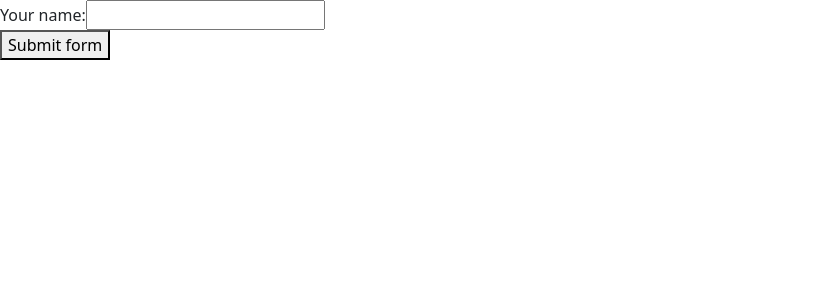
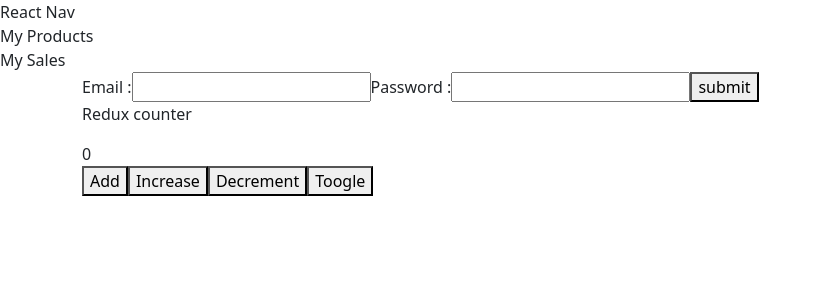
Before and after one commit to Panda-cry/learning_react, a React (Create React App) app in the folder lectures/: page / in a window 1280 px wide. Shown: the top 300 px of the page, without its empty margins (0-822 px from the left). Built offline with nearby package versions, Linux system fonts and the light colour scheme.

Commit message:
Redux first lecture

```diff
--- a/lectures/package.json
+++ b/lectures/package.json
@@ -3,6 +3,7 @@
   "version": "0.1.0",
   "private": true,
   "dependencies": {
+    "@reduxjs/toolkit": "^1.9.7",
     "@testing-library/jest-dom": "^5.17.0",
     "@testing-library/react": "^13.4.0",
     "@testing-library/user-event": "^13.5.0",
@@ -10,7 +11,10 @@
     "bootstrap-icons": "^1.11.1",
     "react": "^18.2.0",
     "react-dom": "^18.2.0",
+    "react-redux": "^8.1.3",
     "react-scripts": "^5.0.1",
+    "redux": "^4.2.1",
+    "redux-thunk": "^2.4.2",
     "web-vitals": "^2.1.4"
   },
   "scripts": {
--- a/lectures/src/App.js
+++ b/lectures/src/App.js
@@ -9,11 +9,18 @@ import ForwardCounter from "./lecture_15/components/ForwardCounter";
 import BackwardCounter from "./lecture_15/components/BackwardCounter";
 import useHttp from "./lecture_15/hooks/use-http";
 import SimpleFunction from "./lecture_16/SimpleInput";
-
+import CounterRedux from "./redux-demo-folder/CounterRedux";
+import { Provider, useSelector } from "react-redux";
+import store from "../src/redux-demo-folder/store/index";
+import NavBarRedux from "./redux-demo-folder/NavBarRedux";
+import AuthRedux from "./redux-demo-folder/AuthRedux";
 function App() {
+  const auth = useSelector((state) => state.auth.auth);
   return (
     <React.Fragment>
-      <SimpleFunction></SimpleFunction>
+      <NavBarRedux auth={auth}></NavBarRedux>
+      {!auth && <AuthRedux auth={auth} />}
+      <CounterRedux></CounterRedux>
     </React.Fragment>
   );
 }
@@ -22,6 +29,9 @@ export default App;
 
 {
   /*
+
+
+        <SimpleFunction></SimpleFunction>
   --------------------- Lecutres to 15
 
 
--- /dev/null
+++ b/lectures/src/redux-demo-folder/AuthRedux.js
@@ -0,0 +1,45 @@
+import { useDispatch, useSelector } from "react-redux";
+import { authActions } from "./store";
+
+function AuthRedux(props) {
+  const dispatch = useDispatch();
+  const auth = useSelector((state) => state.auth.auth);
+
+  function formSubmitHandler(event) {
+    event.preventDefault();
+    dispatch(authActions.login());
+  }
+
+  return (
+    <div className="container">
+      {!auth && (
+        <form onSubmit={formSubmitHandler}>
+          <label htmlFor="email">Email :</label>
+          <input type="email" name="email" id="email" />
+
+          <label htmlFor="pass">Password :</label>
+          <input type="password" name="password" id="password" />
+          <button type="submit">submit</button>
+        </form>
+      )}
+    </div>
+  );
+}
+{
+  /*
+    E ovako redux koristimo kada treba da se menja nesto cesto
+    jer context nije tako mobilan moze da zakaze  i da nam ne prikaze stanje
+    ovde koristimo fju dispatch da pozivamo fje dok slice nam omogucava da imamo neke akcije
+    napomena ovo mora uvek da se nanovo kreira tj ne treba da se pamte vrednosti nego da se nanovo kreiraju
+    ako ima neka lista krairati ponovo nikako da se koristi ista itd.
+    kreiramo store neki
+    reduceri tj slices treba da bude u odvojenim folderima i tako da se pozivaju i samo ubace i jedan store
+    mislim da je to to
+
+
+
+
+
+    */
+}
+export default AuthRedux;
--- /dev/null
+++ b/lectures/src/redux-demo-folder/CounterRedux.js
@@ -0,0 +1,32 @@
+import React from "react";
+import { useSelector, useDispatch } from "react-redux";
+import { counterActions } from "./store/index";
+function CounterRedux() {
+  const dispatch = useDispatch();
+  const counter = useSelector((state) => state.counter.counter);
+  const show = useSelector((state) => state.counter.show);
+  function incrementHandler() {
+    dispatch(counterActions.increment());
+  }
+  function increaseHandler() {
+    dispatch(counterActions.increase(5));
+  }
+  function decrementHandler() {
+    dispatch(counterActions.decrement());
+  }
+  function toogleHandler() {
+    dispatch(counterActions.toogle());
+  }
+  return (
+    <div className="container">
+      <p>Redux counter</p>
+      {show && <div>{counter}</div>}
+      <button onClick={incrementHandler}>Add</button>
+      <button onClick={increaseHandler}>Increase</button>
+      <button onClick={decrementHandler}>Decrement</button>
+      <button onClick={toogleHandler}>Toogle</button>
+    </div>
+  );
+}
+
+export default CounterRedux;
--- /dev/null
+++ b/lectures/src/redux-demo-folder/NavBarRedux.js
@@ -0,0 +1,20 @@
+import { useDispatch, useSelector } from "react-redux";
+import { authActions } from "./store";
+
+function NavBarRedux(props) {
+  const dispatch = useDispatch();
+  const auth = useSelector((state) => state.auth.auth);
+  function buttonOnClickHandler() {
+    dispatch(authActions.logout());
+  }
+  return (
+    <nav>
+      <div>React Nav</div>
+      <div>My Products</div>
+      <div>My Sales</div>
+      {auth && <button onClick={buttonOnClickHandler}>Logout</button>}
+    </nav>
+  );
+}
+
+export default NavBarRedux;
--- /dev/null
+++ b/lectures/src/redux-demo-folder/store/index.js
@@ -0,0 +1,86 @@
+import { act } from "react-dom/test-utils";
+import { createStore } from "redux";
+import { createSlice, configureStore } from "@reduxjs/toolkit";
+
+const initValue = {
+  counter: 0,
+  show: true,
+};
+
+const counterSlice = createSlice({
+  name: "counter",
+  initialState: initValue,
+  reducers: {
+    increment(state) {
+      state.counter++;
+    },
+    decrement(state) {
+      state.counter--;
+    },
+    increase(state, action) {
+      state.counter = state.counter + action.payload;
+    },
+    toogle(state) {
+      state.show = !state.show;
+    },
+  },
+});
+
+/*function CounterReducer(state = initValue, action) {
+  if (action.type === "ADD") {
+    return {
+      counter: state.counter + 1,
+      show: state.show,
+    };
+  }
+  if (action.type === "SUB") {
+    return {
+      counter: state.counter - 1,
+      show: state.show,
+    };
+  }
+  if (action.type === "increase") {
+    return {
+      counter: state.counter + action.payload,
+      show: state.show,
+    };
+  }
+
+  if (action.type === "toogle") {
+    return {
+      counter: state.counter,
+      show: !state.show,
+    };
+  }
+
+  return state;
+}*/
+const initialState = {
+  auth: false,
+};
+
+const authSlice = createSlice({
+  name: "authenticate",
+  initialState,
+  reducers: {
+    login(state) {
+      state.auth = true;
+    },
+    logout(state) {
+      state.auth = false;
+    },
+  },
+});
+
+const store = configureStore({
+  reducer: { counter: counterSlice.reducer, auth: authSlice.reducer },
+});
+
+export const counterActions = counterSlice.actions;
+export const authActions = authSlice.actions;
+export default store;
+{
+  /* Kada se koristi redux uvek se override objekat koji se vraca
+    nikada ne treba da se radi mutacija tj menjanje objekta,
+    osima ako ne koristimo redux/toolkit */
+}
```
Also changed, not shown: lectures/src/index.js (+12 -13 lines), lectures/src/redux-demo-folder/redux-demo.js (added, +20 -0 lines), lectures/src/redux-demo-folder/UserProfile.js (added), 1 other file (tests, documents, lock files or other folders).
